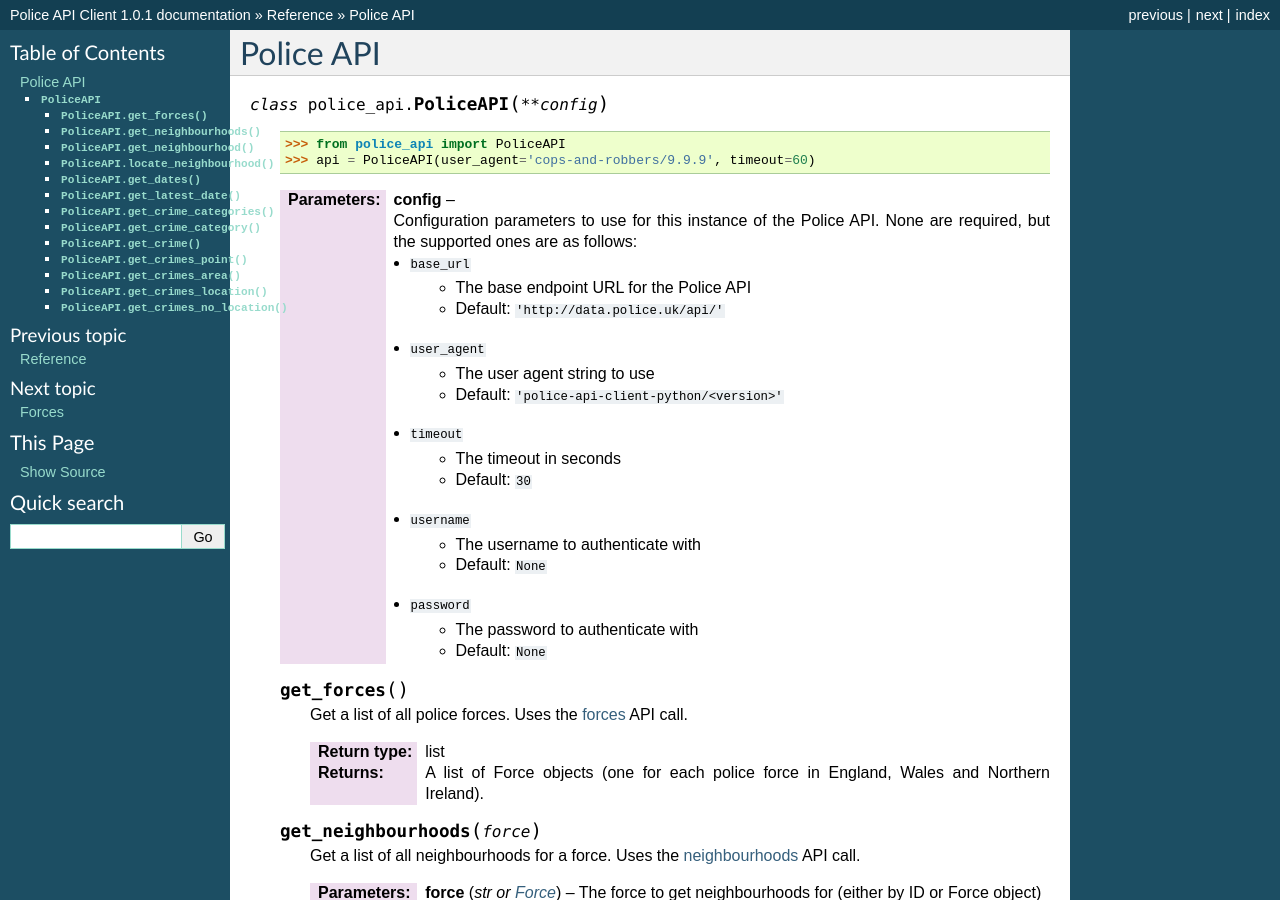
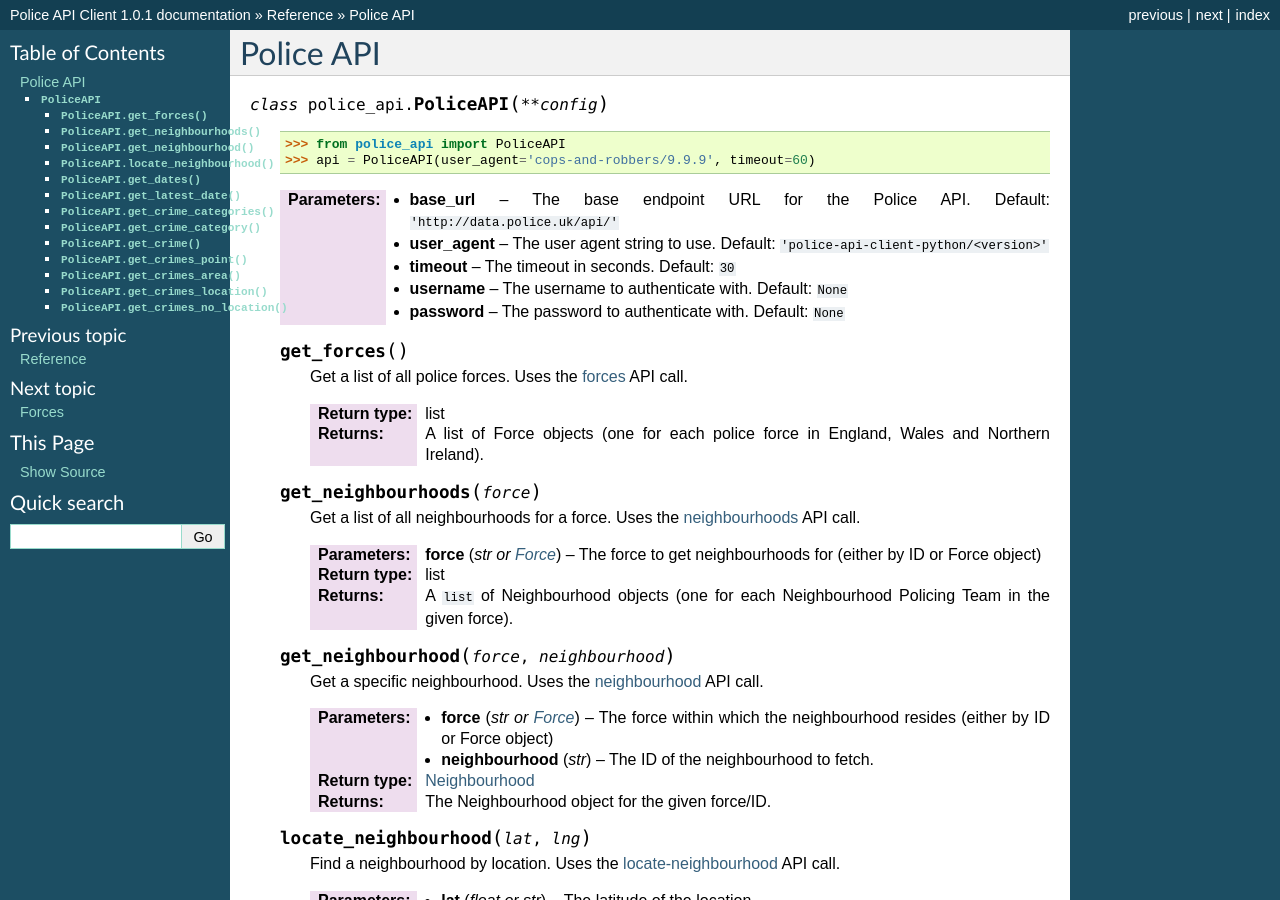
Before and after one commit to rkhleics/police-api-client-python, a Sphinx documentation site: the page built from docs/reference/police_api.rst, in a window 1280 px wide and 900 px high. Built offline with Sphinx 7.4.7, drawn with Linux system fonts in a browser that asks for light colours; pages that are not in the unit, such as notebooks, are missing from menus.

Commit message:
Lay out the configuration parameters a little neater

```diff
--- a/docs/reference/police_api.rst
+++ b/docs/reference/police_api.rst
@@ -10,25 +10,13 @@ Police API
         >>> from police_api import PoliceAPI
         >>> api = PoliceAPI(user_agent='cops-and-robbers/9.9.9', timeout=60)
 
-    :param config: Configuration parameters to use for this instance of the
-                   Police API. None are required, but the supported ones are as
-                   follows:
-
-                   * ``base_url``
-                      - The base endpoint URL for the Police API
-                      - Default: ``'http://data.police.uk/api/'``
-                   * ``user_agent``
-                      - The user agent string to use
-                      - Default: ``'police-api-client-python/<version>'``
-                   * ``timeout``
-                      - The timeout in seconds
-                      - Default: ``30``
-                   * ``username``
-                      - The username to authenticate with
-                      - Default: ``None``
-                   * ``password``
-                      - The password to authenticate with
-                      - Default: ``None``
+    :param base_url: The base endpoint URL for the Police API. Default:
+                     ``'http://data.police.uk/api/'``
+    :param user_agent: The user agent string to use. Default:
+                       ``'police-api-client-python/<version>'``
+    :param timeout: The timeout in seconds. Default: ``30``
+    :param username: The username to authenticate with. Default: ``None``
+    :param password: The password to authenticate with. Default: ``None``
 
     .. method:: get_forces()
 
```
